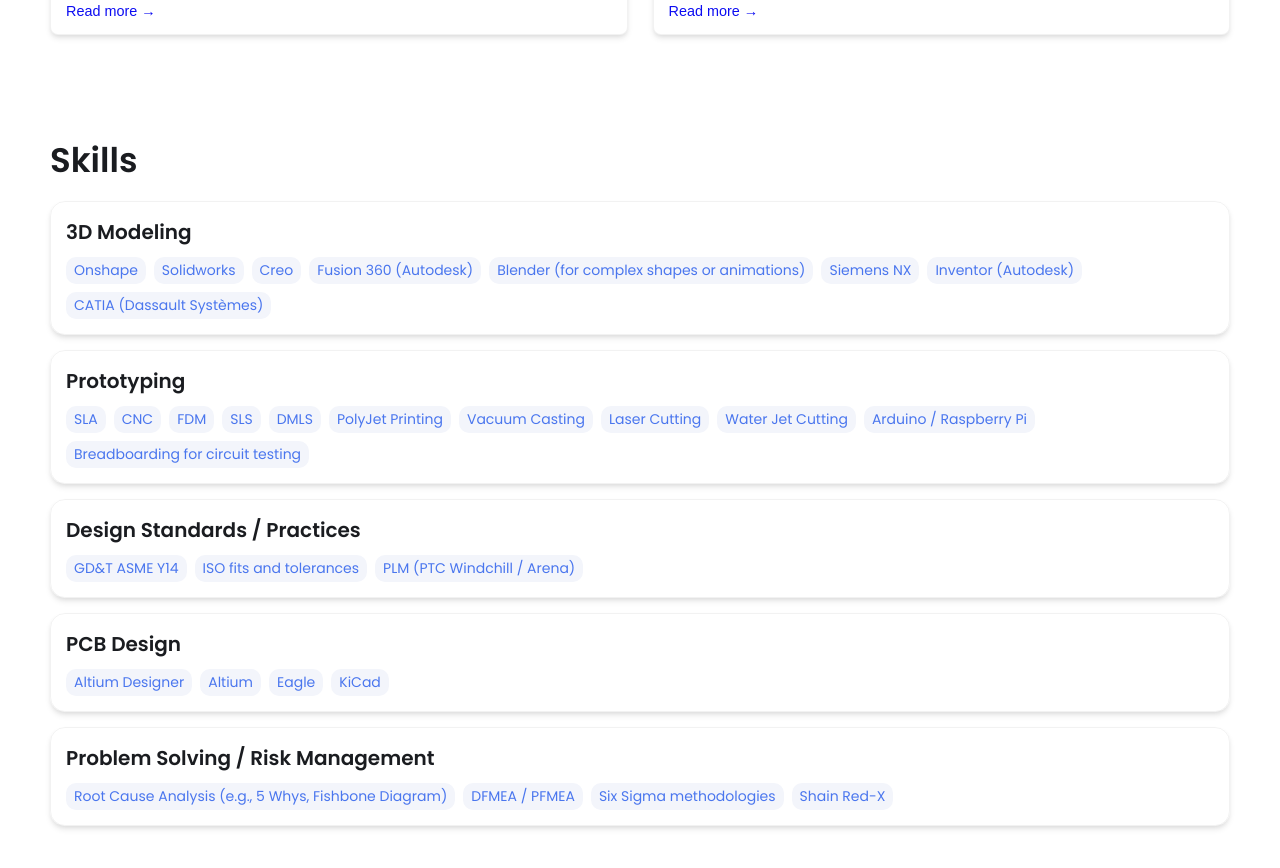
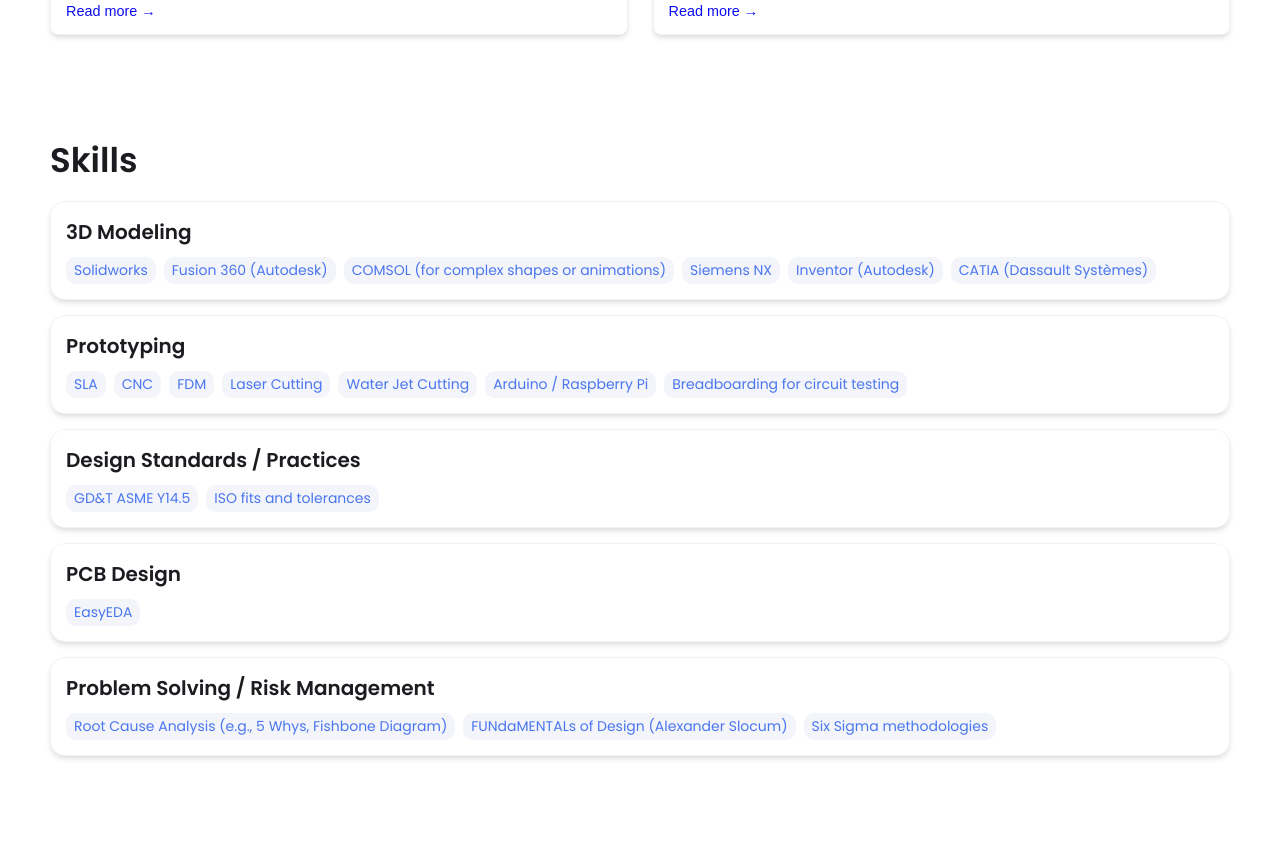
Before and after one commit to rileytinianov/rileytinianov.github.io, a Jekyll site: the page built from index.html, in a window 1280 px wide and 900 px high, scrolled down 1491 px. Shown: the top 868 px of the window. Built offline with Jekyll 4.4.1, drawn with Linux system fonts in a browser that asks for light colours; some of the changed text lies outside the part shown.

Commit message:
Update _config.yml
Initial config update with brief skills changes

```diff
--- a/_config.yml
+++ b/_config.yml
@@ -7,12 +7,12 @@
 
 # Main Page Setup
 
-title: John Doe's Portfolio # This is what shows up in the tab of the browser
+title: Riley Tinianov's Portfolio # This is what shows up in the tab of the browser
 
 
 
 # Hero Section
-name: John Doe
+name: Riley Tinianov
 headline: headline message
 description: >- # dont remove this line. this will ignore all new lines until the next section
   Write an awesome intro and discuss your highlights and qualification. You can edit this
@@ -31,27 +31,25 @@ resume-url: https://drive.google.com/file/d/13Z3duVzh-gguPU5r03oJVEE6rV9rd3DS/vi
 # Set up external links - this will show up as small icons next to your name.
 
 external-links:    # input only your own url slug. The icons with missing entries will not appear.
-  linkedin: test    # https://www.linkedin.com/in/{your url slug}
-  github: leea12    # https://github.com/{your url slug}
-  stackoverflow: test      # https://stackoverflow.com/users/{your url slug}
-  medium:            # https://medium.com/@{your url slug}
-  x-twitter:   # https://x.com/{your url slug}
-  threads:            # https://threads.net/@{your url slug}
-  instragram:       # https://instagram.com/{your url slug}
-  youtube:           # https://youtube.com/@{your url slug}
-  discord:            # https://discord.com/users/{your url slug}
-  bluesky:           # https://bsky.app/profile/{your url slug}
+  linkedin: https://www.linkedin.com/in/riley-tinianov-38ab46187/    # https://www.linkedin.com/in/{your url slug}
+  #github: leea12    # https://github.com/{your url slug}
+  #stackoverflow: test      # https://stackoverflow.com/users/{your url slug}
+  #medium:            # https://medium.com/@{your url slug}
+  #x-twitter:   # https://x.com/{your url slug}
+  #threads:            # https://threads.net/@{your url slug}
+  #instragram:       # https://instagram.com/{your url slug}
+  #youtube:           # https://youtube.com/@{your url slug}
+  #discord:            # https://discord.com/users/{your url slug}
+  #bluesky:           # https://bsky.app/profile/{your url slug}
 
 
 # Skills Section - Add the list of your Skills by categories/tools. The indentation for each level needs to be precise.
 skills:
   - category: 3D Modeling
     tools:
-    - Onshape
     - Solidworks
-    - Creo
     - Fusion 360 (Autodesk)
-    - Blender (for complex shapes or animations)
+    - COMSOL (for complex shapes or animations)
     - Siemens NX
     - Inventor (Autodesk)
     - CATIA (Dassault Systèmes)
@@ -60,31 +58,22 @@ skills:
     - SLA
     - CNC
     - FDM
-    - SLS
-    - DMLS
-    - PolyJet Printing
-    - Vacuum Casting
     - Laser Cutting
     - Water Jet Cutting
     - Arduino / Raspberry Pi
     - Breadboarding for circuit testing
   - category: Design Standards / Practices
     tools:
-    - GD&T ASME Y14
+    - GD&T ASME Y14.5
     - ISO fits and tolerances
-    - PLM (PTC Windchill / Arena)
   - category: PCB Design
     tools:
-    - Altium Designer
-    - Altium
-    - Eagle
-    - KiCad
+    - EasyEDA
   - category: Problem Solving / Risk Management
     tools:
     - Root Cause Analysis (e.g., 5 Whys, Fishbone Diagram)
-    - DFMEA / PFMEA
+    - FUNdaMENTALs of Design (Alexander Slocum)
     - Six Sigma methodologies
-    - Shain Red-X
 
 
 # Contact Form Setup. Setup an account and copy over the key. When someone fills out the form, it will be received in your email.
```
